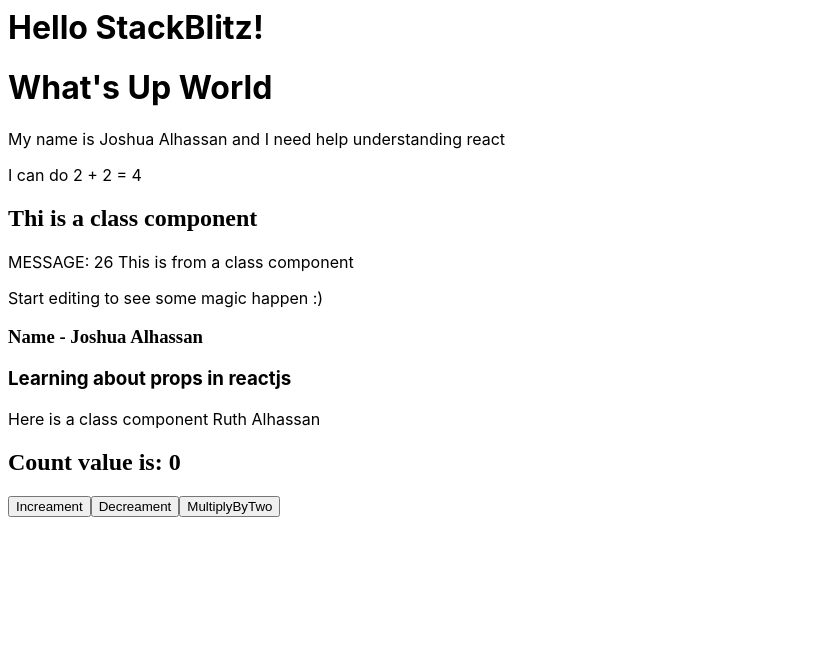
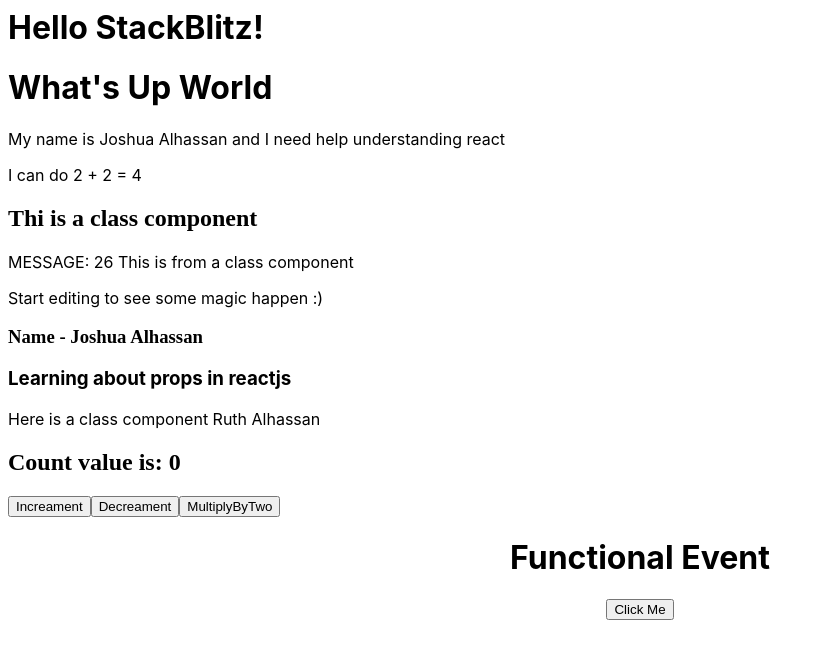
Before and after one commit to Josh-Alhassan/react-for-beginners-2022, a React (Create React App) app: page / in a window 1280 px wide. Shown: the top 658 px of the page, without its empty margins (0-825 px from the left). Built offline with nearby package versions, Linux system fonts and the light colour scheme.

Commit message:
handling event in functional component

```diff
--- a/src/App.js
+++ b/src/App.js
@@ -5,6 +5,7 @@ import Message from './Components/Message';
 import Profile from './Components/Profile';
 import Counter from './Components/Counter';
 import Resume from './Components/Resume';
+import FunctionEvent from './Components/FunctionEvent';
 
 export default function App() {
   return (
@@ -24,6 +25,10 @@ export default function App() {
 
       {/* Counter Increament component using state */}
       <Counter />
+
+      <div className="center">
+        <FunctionEvent />
+      </div>
     </div>
   );
 }
--- /dev/null
+++ b/src/Components/FunctionEvent.js
@@ -0,0 +1,18 @@
+import React from 'react';
+import './../style.css';
+
+function FunctionEvent() {
+
+  const handleClick = () => {
+    console.log('Button is Clicked');
+  }
+
+  return (
+    <div>
+      <h1> Functional Event </h1>
+      <button onClick={ handleClick} >Click Me</button>
+    </div>
+  )
+}
+
+export default FunctionEvent;
--- a/src/style.css
+++ b/src/style.css
@@ -3,3 +3,7 @@ p {
   font-family: -apple-system, BlinkMacSystemFont, 'Segoe UI', Roboto, Oxygen,
     Ubuntu, Cantarell, 'Open Sans', 'Helvetica Neue', sans-serif;
 }
+
+.center {
+  text-align: center;
+}
```
